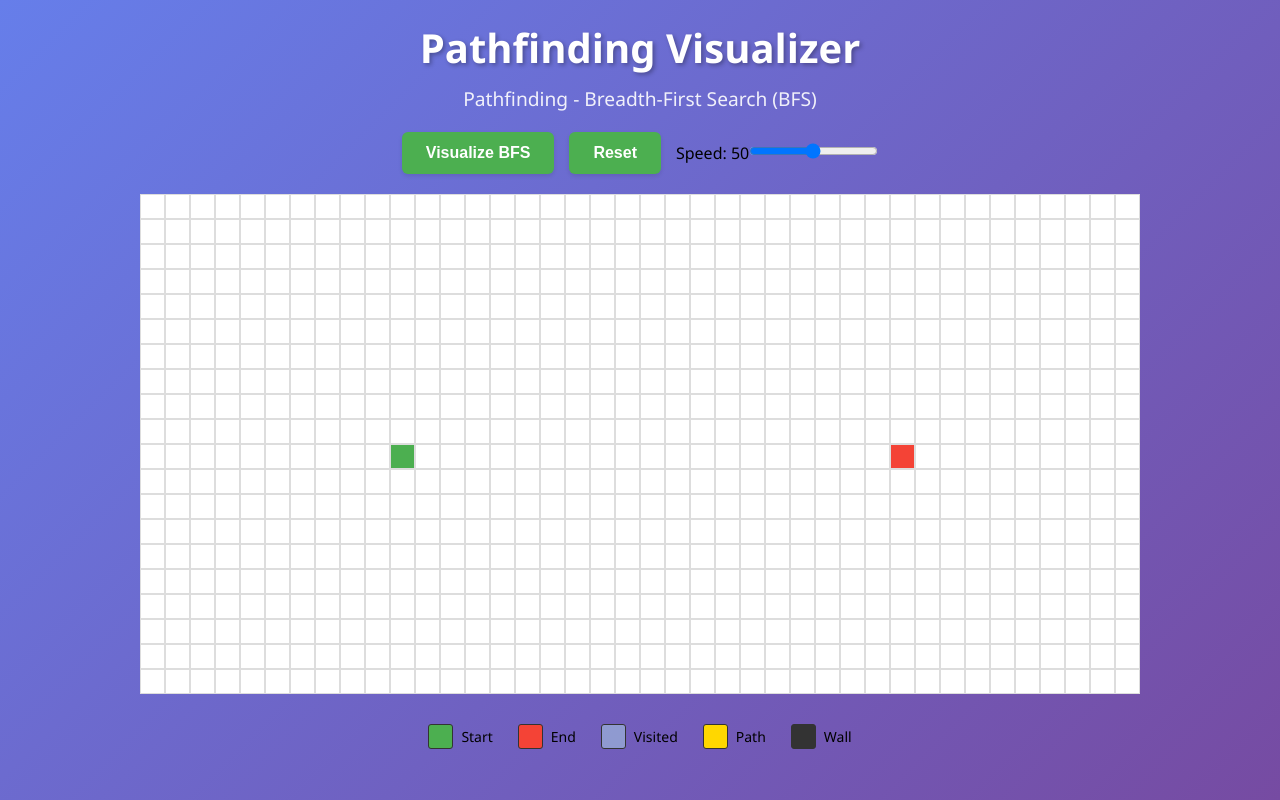
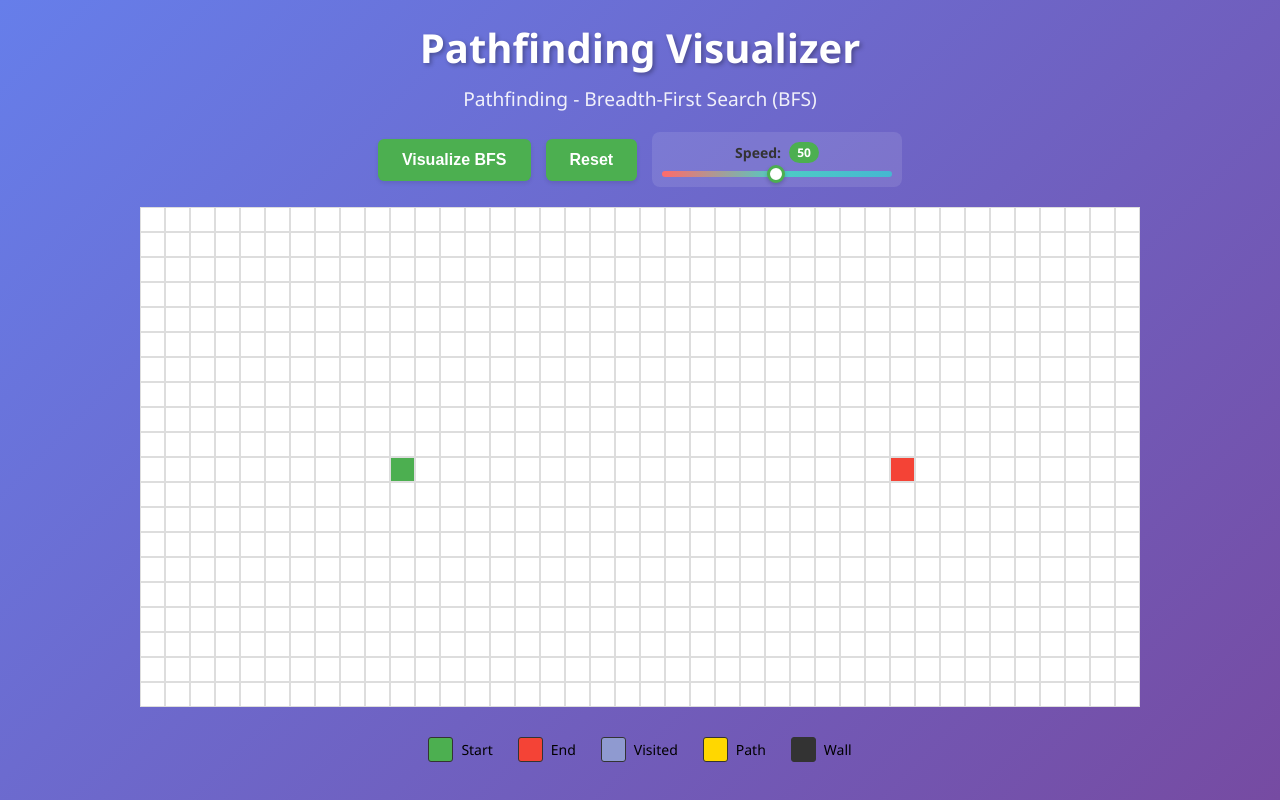
Before and after one commit to sagrvma/algorithm-visualizer, a React app: page / in a window 1280 px wide. Built offline with nearby package versions, Linux system fonts and the light colour scheme; the HTML template or start-up script is replaced by a standard one.

Commit message:
added css for speed-control slider

```diff
--- a/src/features/pathfinding/PathfindingVisualizer.css
+++ b/src/features/pathfinding/PathfindingVisualizer.css
@@ -41,6 +41,108 @@ button:disabled {
   background-color: #ccc;
   cursor: not-allowed;
   box-shadow: none;
+}
+
+/* Speed control container */
+.speed-control {
+  display: flex;
+  flex-direction: column;
+  align-items: center;
+  gap: 8px;
+  padding: 10px;
+  background-color: rgba(255, 255, 255, 0.1);
+  border-radius: 8px;
+  min-width: 250px;
+}
+
+/* Label styling */
+.speed-control label {
+  font-size: 14px;
+  font-weight: 600;
+  color: #333;
+  display: flex;
+  align-items: center;
+  gap: 8px;
+}
+
+/* Current speed value badge */
+.speed-value {
+  background-color: #4caf50;
+  color: white;
+  padding: 2px 8px;
+  border-radius: 12px;
+  font-size: 12px;
+  min-width: 30px;
+  text-align: center;
+}
+
+/* Range slider styling */
+#speed-slider {
+  width: 100%;
+  height: 6px;
+  border-radius: 3px;
+  background: linear-gradient(to right, #ff6b6b 0%, #4ecdc4 50%, #45b7d1 100%);
+  outline: none;
+  -webkit-appearance: none;
+  cursor: pointer;
+}
+
+/* Slider thumb (the draggable circle) - Webkit browsers */
+#speed-slider::-webkit-slider-thumb {
+  -webkit-appearance: none;
+  appearance: none;
+  width: 18px;
+  height: 18px;
+  border-radius: 50%;
+  background: white;
+  border: 3px solid #4caf50;
+  cursor: pointer;
+  box-shadow: 0 2px 4px rgba(0, 0, 0, 0.2);
+  transition: all 0.2s ease;
+}
+
+/* Thumb hover effect */
+#speed-slider::-webkit-slider-thumb:hover {
+  transform: scale(1.2);
+  box-shadow: 0 3px 6px rgba(0, 0, 0, 0.3);
+}
+
+/* Slider thumb - Firefox */
+#speed-slider::-moz-range-thumb {
+  width: 18px;
+  height: 18px;
+  border-radius: 50%;
+  background: white;
+  border: 3px solid #4caf50;
+  cursor: pointer;
+  box-shadow: 0 2px 4px rgba(0, 0, 0, 0.2);
+  transition: all 0.2s ease;
+}
+
+#speed-slider::-moz-range-thumb:hover {
+  transform: scale(1.2);
+  box-shadow: 0 3px 6px rgba(0, 0, 0, 0.3);
+}
+
+/* Disabled slider styling */
+#speed-slider:disabled {
+  opacity: 0.5;
+  cursor: not-allowed;
+}
+
+#speed-slider:disabled::-webkit-slider-thumb {
+  cursor: not-allowed;
+  border-color: #ccc;
+}
+
+/* Speed labels (Slow/Fast) */
+.speed-labels {
+  display: flex;
+  justify-content: space-between;
+  width: 100%;
+  font-size: 11px;
+  color: #666;
+  font-weight: 500;
 }
 
 /* Legend container */
```
